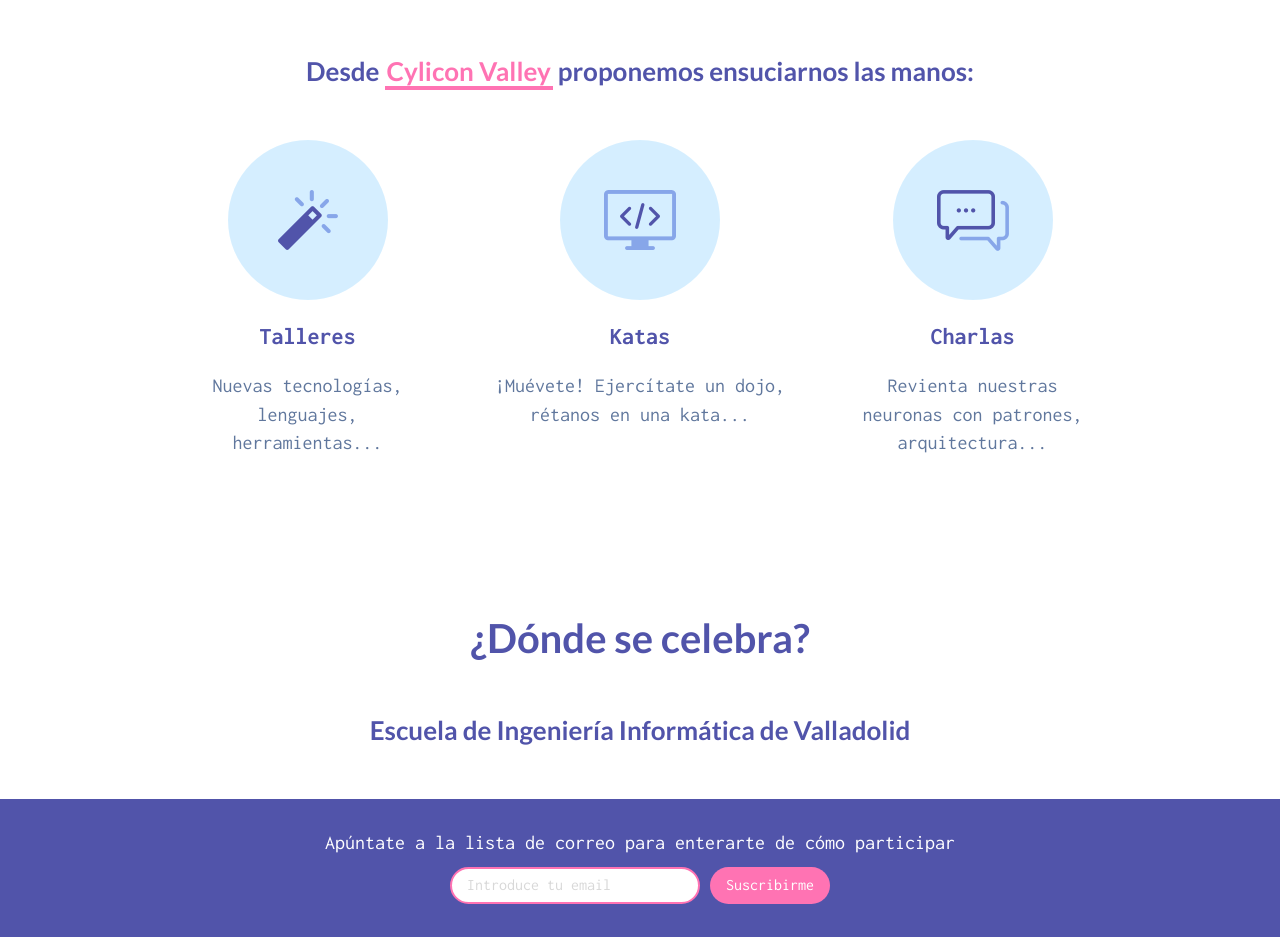
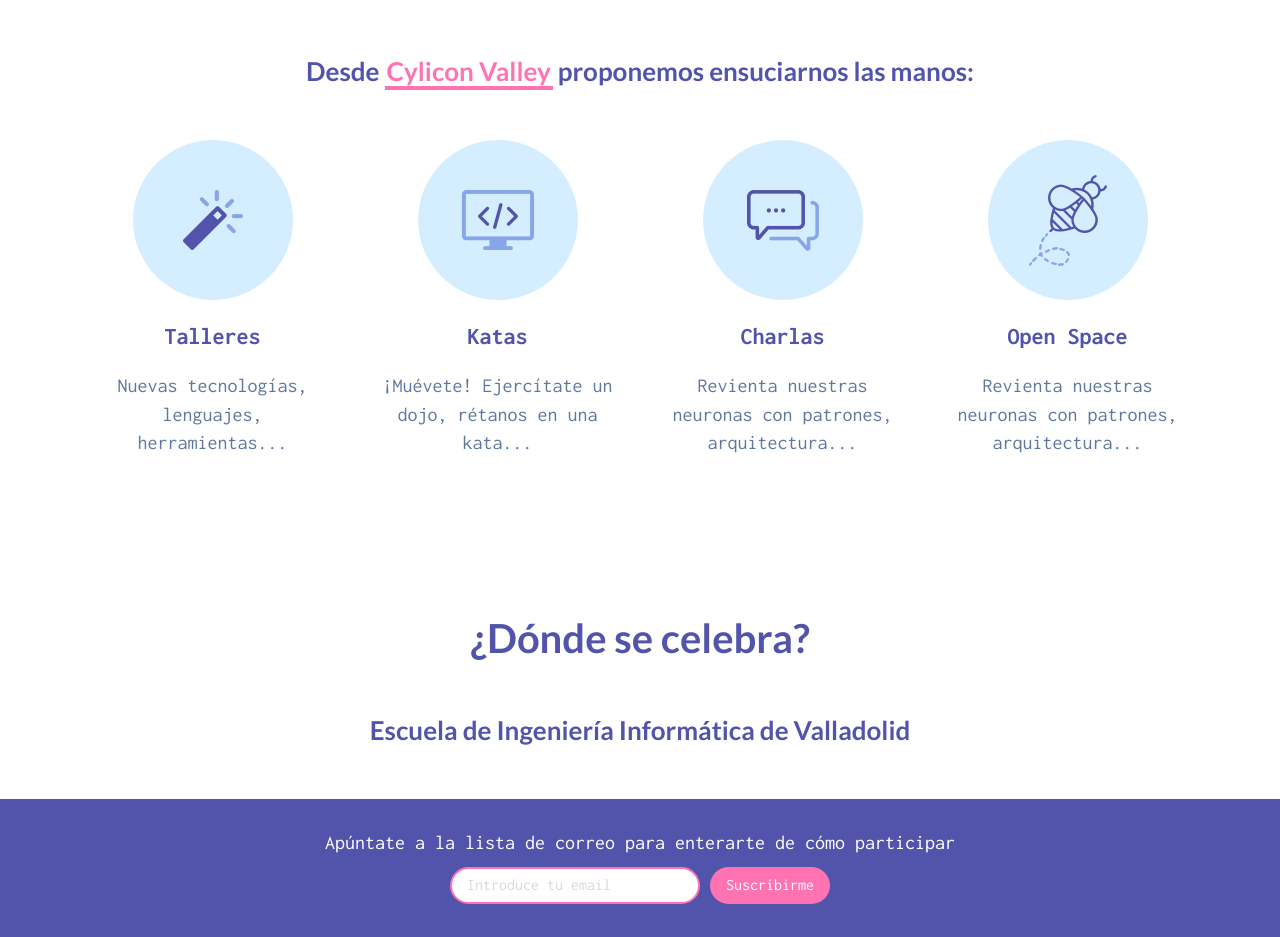
Before and after one commit to cyliconvalley/wecodefest, a plain HTML site: page index.html in a window 1280 px wide. Shown: the part 1431-2368 px from the top of the page. Drawn offline with Linux system fonts and the light colour scheme.

Commit message:
Open Space col and icon added

```diff
--- a/index.html
+++ b/index.html
@@ -113,12 +113,12 @@
 								las manos:</strong></p>
 						</div>
 					</div>
-					<div class="col-sm-3 col-sm-offset-1 col-xs-12 text-center">
+					<div class="col-sm-3 col-xs-12 text-center">
 						<img src="img/workshops.png">
 						<div class="info-category">Talleres</div>
 						<div class="low-spacing">Nuevas tecnologías, lenguajes, herramientas...</div>
 					</div>
-					<div class="col-sm-4 col-xs-12 text-center">
+					<div class="col-sm-3 col-xs-12 text-center">
 						<img src="img/katas.png">
 
 						<div class="info-category">Katas</div>
@@ -127,6 +127,12 @@
 					<div class="col-sm-3 col-xs-12 text-center">
 						<img src="img/talks.png">
 						<div class="info-category">Charlas</div>
+
+						<div class="low-spacing">Revienta nuestras neuronas con patrones, arquitectura...</div>
+					</div>
+					<div class="col-sm-3 col-xs-12 text-center">
+						<img src="img/open.png">
+						<div class="info-category">Open Space</div>
 
 						<div class="low-spacing">Revienta nuestras neuronas con patrones, arquitectura...</div>
 					</div>
```
Also changed, not shown: img/open.png (added).
